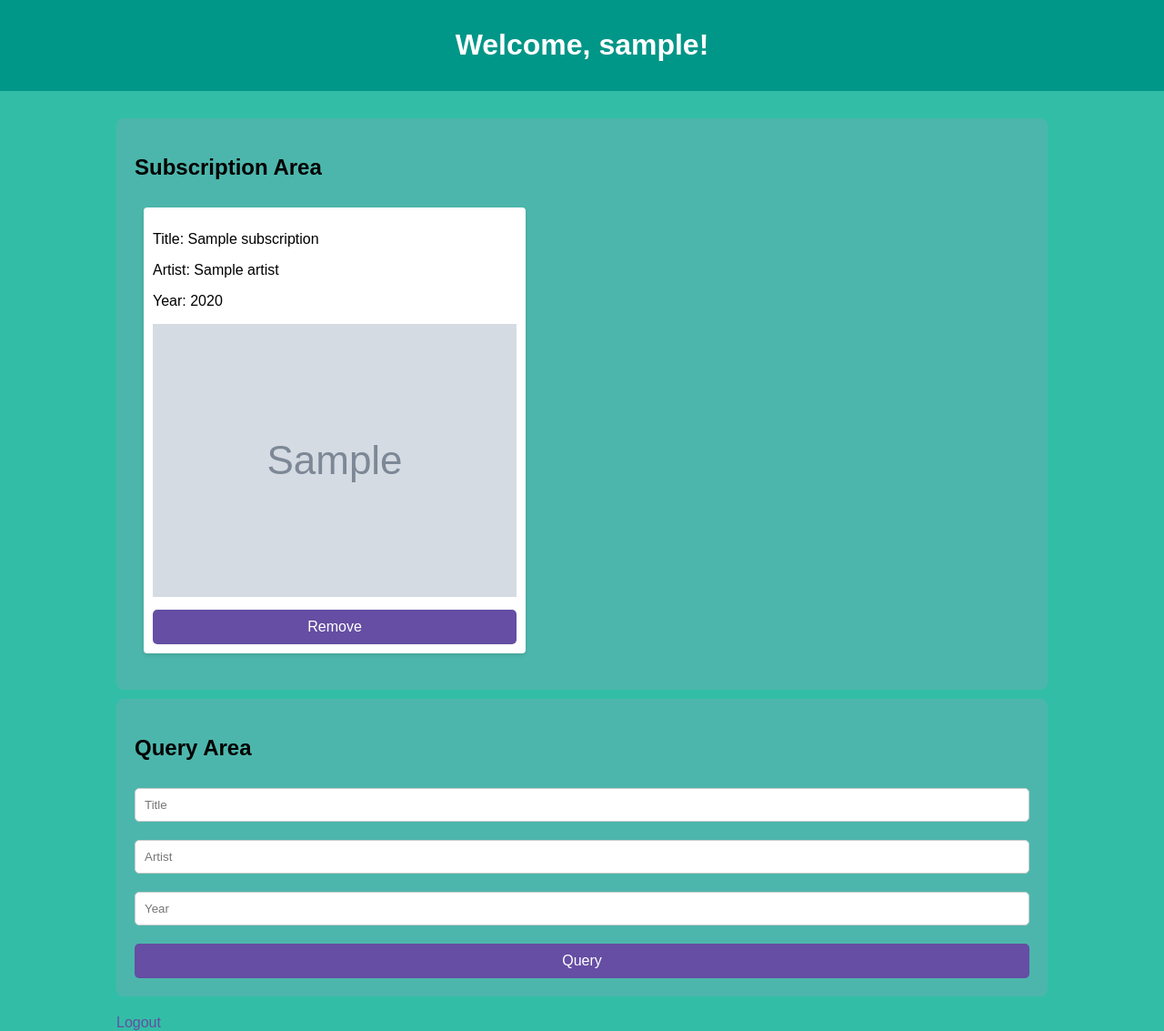
After one commit to Andrew-Joyce/assignment2, a Flask app: template templates/main_page.html in a window 1280 px wide. The commit adds this page. Shown: the whole page at 91% size. Run offline with Flask 3, Linux system fonts and the light colour scheme; the template is opened without the code that fills it: most values are stand-ins (such as "Sample title", 1, 10 or a date in 2020); grey boxes marked "Sample" are stand-in pictures.

Commit message:
Add Subscriptions

```diff
--- a/create_login_table.py
+++ b/create_login_table.py
@@ -5,11 +5,10 @@ dynamodb = boto3.client('dynamodb')
 
 table_name = 'login'
 
-# Set 'email' as the HASH (partition key)
 table_schema = [
     {
         'AttributeName': 'email',
-        'KeyType': 'HASH'  # Partition key
+        'KeyType': 'HASH'
     }
 ]
 
@@ -36,14 +35,12 @@ except dynamodb.exceptions.ResourceInUseException:
 
 time.sleep(10)
 
-# Check if the table is active
 table_status = dynamodb.describe_table(TableName=table_name)['Table']['TableStatus']
 if table_status == 'ACTIVE':
     print(f"Table '{table_name}' created successfully.")
 else:
     print(f"Table '{table_name}' creation failed or still in progress. Table status: {table_status}")
 
-# Add items to the table with 'email' as the primary key
 for i in range(10):
     email = f"s3876520{i}@student.rmit.edu.au"
     username = f"AndrewJoyce{i}"
--- a/main.py
+++ b/main.py
@@ -1,4 +1,4 @@
-from flask import Flask, render_template, request, redirect, url_for, flash
+from flask import Flask, render_template, request, redirect, url_for, flash, session, jsonify, current_app
 import boto3
 from botocore.exceptions import ClientError
 
@@ -37,15 +37,17 @@ def check_credentials(email, password):
 def index():
     return redirect(url_for('login'))
 
-@app.route("/login", methods=["GET", "POST"])
+@app.route('/login', methods=['GET', 'POST'])
 def login():
     error = None
-    if request.method == "POST":
+    if request.method == 'POST':
         email = request.form['email']
         password = request.form['password']
         authenticated, _ = check_credentials(email, password)
         if authenticated:
-            return redirect(url_for('main_page'))
+            # Store user email in session upon successful login
+            session['email'] = email
+            return redirect(url_for('main_page', email=email))
         else:
             error = 'Email or password is invalid'
 
@@ -85,9 +87,152 @@ def register():
 
     return render_template('register.html')
 
+def get_username(email):
+    try:
+        response = dynamodb.get_item(
+            TableName='login',
+            Key={
+                'email': {'S': email.strip()}
+            }
+        )
+        if 'Item' in response:
+            return response['Item'].get('username', {}).get('S')
+        else:
+            return None
+    except ClientError as e:
+        flash(f"Error fetching username: {e.response['Error']['Message']}")
+        return None
+
+
+def get_subscriptions(user_email):
+    try:
+        response = dynamodb.scan(
+            TableName='music',
+            FilterExpression='user_email = :email',
+            ExpressionAttributeValues={':email': {'S': user_email}}
+        )
+        return response.get('Items', [])
+    except ClientError as e:
+        flash(f"Error fetching subscriptions: {e.response['Error']['Message']}")
+        return []
+
+def get_artist_image(artist):
+    return None
+
 @app.route("/main_page", methods=["GET"])
 def main_page():
-    return "Welcome to the Main Page! You are logged in."
+    email = request.args.get('email')
+    if not email:
+        flash('You must be logged in to access the main page.')
+        return redirect(url_for('login'))
+
+    username = get_username(email)
+    if not username:
+        flash('Username not found.')
+        return redirect(url_for('login'))
+
+    try:
+        response = dynamodb.scan(TableName='music')
+        music_items = []
+        for item in response.get('Items', []):
+            music_item = {}
+            for key, value in item.items():
+                if 'S' in value:
+                    music_item[key] = value['S']
+                elif 'N' in value:
+                    music_item[key] = value['N']
+                elif 'L' in value:
+                    music_item[key] = ', '.join(v['S'] for v in value['L'] if 'S' in v)
+                elif 'M' in value:
+                    music_item[key] = str({k: v.get('S', '') for k, v in value['M'].items()})
+                else:
+                    music_item[key] = 'Undefined or missing type'
+            music_items.append(music_item)
+    except ClientError as e:
+        flash(f"Error fetching music items: {e.response['Error']['Message']}")
+        music_items = []
+
+    return render_template('main_page.html', username=username, subscriptions=music_items)
+
+@app.route("/query_music", methods=["POST"])
+def query_music():
+    if not request.is_json:
+        return 'Content-Type not supported', 415
+
+    data = request.get_json()
+    if not data:
+        return jsonify({'error': 'Missing data'}), 400
+
+    title = data.get('title', '').strip()
+    artist = data.get('artist', '').strip()
+    year = data.get('year', '').strip()
+
+    filter_expressions = []
+    expression_attribute_names = {}
+    expression_attributes = {}
+
+    if title:
+        filter_expressions.append("contains(#t, :title)")
+        expression_attribute_names['#t'] = 'title'
+        expression_attributes[':title'] = {'S': title}
+    if artist:
+        filter_expressions.append("contains(#a, :artist)")
+        expression_attribute_names['#a'] = 'artist'
+        expression_attributes[':artist'] = {'S': artist}
+    if year:
+        filter_expressions.append("#y = :year")
+        expression_attribute_names['#y'] = 'year'
+        expression_attributes[':year'] = {'S': year}
+
+    filter_expression = " AND ".join(filter_expressions) if filter_expressions else None
+
+    try:
+        if filter_expression:
+            response = dynamodb.scan(
+                TableName='music',
+                FilterExpression=filter_expression,
+                ExpressionAttributeNames=expression_attribute_names,
+                ExpressionAttributeValues=expression_attributes
+            )
+        else:
+            return jsonify({'message': "No search criteria were provided"}), 400
+
+        items = response.get('Items', [])
+        if not items:
+            return jsonify({'message': "No result is retrieved. Please query again"}), 200
+
+        queried_music = [{
+            'title': item.get('title', {}).get('S', 'No Title Provided'),
+            'artist': item.get('artist', {}).get('S', 'No Artist Provided'),
+            'year': item.get('year', {}).get('S', 'No Year Provided'),
+            'img_url': item.get('img_url', {}).get('S', ''),
+            'subscribe_id': item.get('id', {}).get('S', '')
+        } for item in items]
+
+        return jsonify(queried_music)
+    except ClientError as e:
+        current_app.logger.error(f"DynamoDB Client Error: {e}")
+        return jsonify({'error': 'Error fetching from DynamoDB'}), 500
+    except Exception as e:
+        current_app.logger.error(f"Server Error: {e}")
+        return jsonify({'error': 'Internal Server Error'}), 500
+
+@app.route("/unsubscribe", methods=["POST"])
+def remove_subscription():
+    subscription_id = request.form.get('subscription_id')
+
+    try:
+        response = dynamodb.delete_item(
+            TableName='user_subscriptions',
+            Key={
+                'user_email': {'S': session.get('email')},
+                'music_id': {'S': subscription_id},
+            }
+        )
+        return jsonify({'message': 'Unsubscription successful'}), 200
+
+    except ClientError as e:
+        return jsonify({'error': str(e.response['Error']['Message'])}), 500
 
 if __name__ == "__main__":
     app.run(debug=True)
--- a/static/css/style.css
+++ b/static/css/style.css
@@ -1,26 +1,50 @@
 body {
+  font-family: 'Arial', sans-serif;
   margin: 0;
   padding: 0;
-  height: 100vh;
+  background-color: #32bea6;
   display: flex;
-  justify-content: center;
+  flex-direction: column;
   align-items: center;
-  background-color: #32bea6;
-  font-family: 'Arial', sans-serif;
 }
 
-.card {
-  background: white;
-  padding: 20px 40px;
-  border-radius: 8px;
-  box-shadow: 0 4px 8px rgba(0, 0, 0, 0.1);
-  width: 300px;
+.container {
+  width: 80%;
+  max-width: 1200px;
+  margin-top: 20px; /* Only top margin to push container down from the header */
+}
+
+.header {
+  background-color: #009688;
+  color: white;
+  padding: 10px 0;
+  width: 100%;
   text-align: center;
 }
 
-input[type="email"],
-input[type="text"],
-input[type="password"] {
+.subscription-area, .query-area {
+  background-color: #4db6ac;
+  padding: 20px;
+  margin: 10px 0;
+  border-radius: 8px;
+}
+
+.subscriptions {
+  display: grid;
+  grid-template-columns: repeat(3, 1fr); /* Three columns by default */
+  gap: 20px; /* Space between grid items */
+  padding: 10px;
+}
+
+.subscription-item {
+  background-color: white;
+  margin-bottom: 10px;
+  padding: 10px;
+  border-radius: 4px;
+  box-shadow: 0 2px 4px rgba(0, 0, 0, 0.1);
+}
+
+input[type="email"], input[type="text"], input[type="password"] {
   width: 100%;
   padding: 10px;
   margin: 10px 0;
@@ -62,13 +86,19 @@ a:hover {
   margin-top: 10px;
 }
 
-body {
-  margin: 0;
-  padding: 0;
-  height: 100vh;
-  display: flex;
-  justify-content: center;
-  align-items: center;
-  background-color: #32bea6;
-  font-family: 'Arial', sans-serif;
+/* Responsive adjustments for tablet screens */
+@media (max-width: 1024px) {
+  .subscriptions {
+    grid-template-columns: repeat(2, 1fr); /* Two columns on tablet screens */
+  }
 }
+
+/* Responsive adjustments for mobile screens */
+@media (max-width: 768px) {
+  .container {
+    width: 95%;
+  }
+  .subscriptions {
+    grid-template-columns: 1fr; /* One column on mobile screens */
+  }
+}
--- a/templates/login.html
+++ b/templates/login.html
@@ -13,7 +13,6 @@
                 <label for="email">Email:</label>
                 <input type="email" id="email" name="email" required>
             </div>
-            <!-- Removed the username field -->
             <div class="form-group">
                 <label for="password">Password:</label>
                 <input type="password" id="password" name="password" required>
@@ -27,7 +26,7 @@
         </div>
         {% if error %}
             <div class="error-message">
-                <p>{{ error }}</p> <!-- Display the actual error message -->
+                <p>{{ error }}</p>
             </div>
         {% endif %}
     </div>
--- /dev/null
+++ b/templates/main_page.html
@@ -0,0 +1,134 @@
+<!DOCTYPE html>
+<html lang="en">
+<head>
+    <meta charset="UTF-8">
+    <meta name="viewport" content="width=device-width, initial-scale=1.0">
+    <title>Main Page</title>
+    <link rel="stylesheet" type="text/css" href="{{ url_for('static', filename='css/style.css') }}">
+</head>
+<body>
+    <div class="header">
+        <h1>Welcome, {{ username }}!</h1>
+    </div>
+
+    <div class="container">
+        <div class="subscription-area">
+            <h2>Subscription Area</h2>
+            <div class="subscriptions">
+                {% for subscription in subscriptions %}
+                <div id="subscription-{{ subscription.id }}" class="subscription-item">
+                    <p>Title: {{ subscription.title }}</p>
+                    <p>Artist: {{ subscription.artist }}</p>
+                    <p>Year: {{ subscription.year }}</p>
+                    {% if subscription.img_url %}
+                        <img src="{{ subscription.img_url }}" alt="{{ subscription.artist }} Image">
+                    {% else %}
+                        <!-- Placeholder if no image is provided -->
+                        <img src="{{ url_for('static', filename='images/default_artist.png') }}" alt="Default Artist Image">
+                    {% endif %}
+                    <button onclick="removeSubscriptionFromView('{{ subscription.id }}')">Remove</button>
+                </div>
+                {% endfor %}
+            </div>
+        </div>
+
+        <div class="query-area">
+            <h2>Query Area</h2>
+            <form>
+                <input type="text" name="title" placeholder="Title">
+                <input type="text" name="artist" placeholder="Artist">
+                <input type="text" name="year" placeholder="Year">
+                <button type="submit">Query</button>
+            </form>
+            <div class="query-results">
+                <!-- Query results will be appended here -->
+            </div>
+        </div>
+
+        <div class="logout-area">
+            <a href="{{ url_for('login') }}">Logout</a>
+        </div>
+    </div>
+
+    <script>
+        document.querySelector('form').addEventListener('submit', function(e) {
+            e.preventDefault();
+
+            var title = document.querySelector('input[name="title"]').value;
+            var artist = document.querySelector('input[name="artist"]').value;
+            var year = document.querySelector('input[name="year"]').value;
+
+            var queryData = { title: title, artist: artist, year: year };
+
+            fetch('{{ url_for("query_music") }}', {
+                method: 'POST',
+                headers: {
+                    'Content-Type': 'application/json'
+                },
+                body: JSON.stringify(queryData)
+            }).then(response => response.json())
+              .then(data => displayResults(data))
+              .catch(error => console.error('Error:', error));
+        });
+
+        function displayResults(data) {
+            const resultsContainer = document.querySelector('.query-results');
+            resultsContainer.innerHTML = '';
+
+            data.forEach(item => {
+                const div = document.createElement('div');
+                div.className = 'result-item';
+                div.innerHTML = `
+                    <p>Title: ${item.title}</p>
+                    <p>Artist: ${item.artist}</p>
+                    <p>Year: ${item.year}</p>
+                    <img src="${item.img_url || '{{ url_for("static", filename="images/default_artist.png") }}'}" alt="${item.artist} Image">
+                    <button onclick="subscribeToMusic('${item.subscribe_id}')">Subscribe</button>
+                `;
+                resultsContainer.appendChild(div);
+            });
+        }
+
+        function removeSubscriptionFromView(subscriptionId) {
+            var subscriptionElement = document.getElementById('subscription-' + subscriptionId);
+            if (subscriptionElement) {
+                subscriptionElement.remove();
+            } else {
+                alert('Subscription not found on page.');
+            }
+        }
+
+        function subscribeToMusic(subscribeId) {
+    console.log('Subscribe to music ID:', subscribeId);
+
+
+    const requestData = {
+        subscribeId: subscribeId
+    };
+
+    fetch('/subscribe', {
+        method: 'POST',
+        headers: {
+            'Content-Type': 'application/json'
+        },
+        body: JSON.stringify(requestData)
+    })
+    .then(response => {
+        if (response.ok) {
+            return response.json();
+        }
+        throw new Error('Network response was not ok.');
+    })
+    .then(data => {
+        console.log('Subscription successful:', data);
+        alert('Subscription successful!');
+    })
+    .catch(error => {
+        console.error('Error during subscription:', error);
+        alert('Failed to subscribe. Please try again.');
+    });
+}
+
+    </script>
+</body>
+</html>
```
Also changed, not shown: create_music_table.py (+3 -8 lines), create_user_subscriptions_table.py (added, +43 -0 lines).
